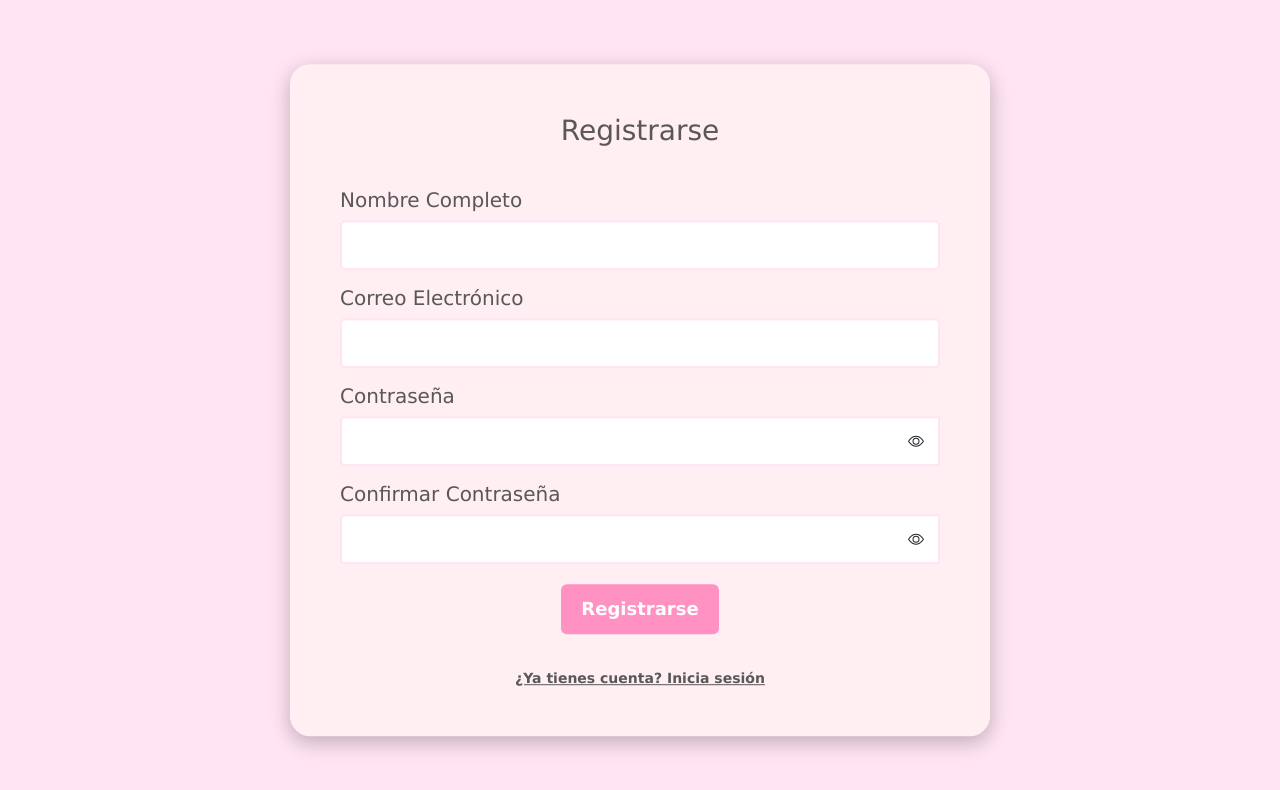
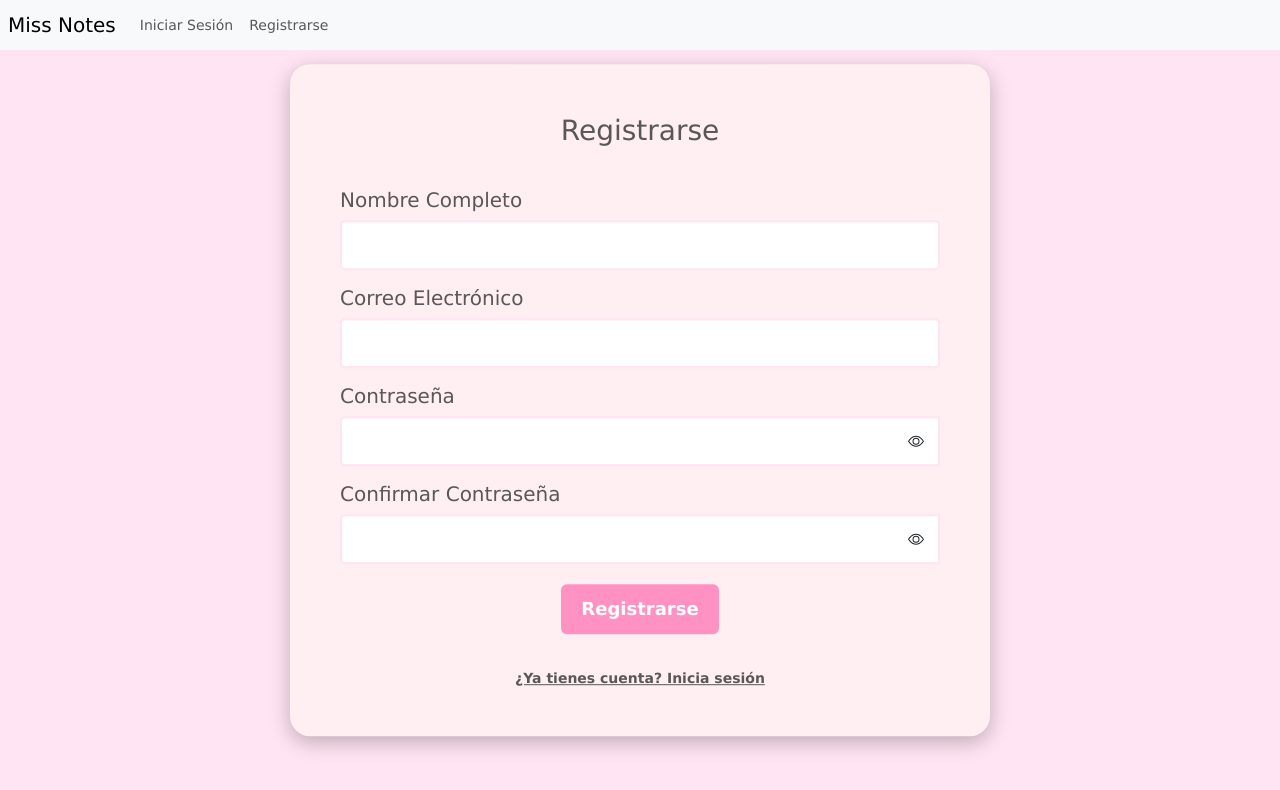
Before and after one commit to Josel02/miss-notes-react-dsw, a React (Create React App) app: page /register in a window 1280 px wide. Shown: the top 790 px of the page. Built offline with nearby package versions, Linux system fonts and the light colour scheme.

Commit message:
Refactor AuthContext.js, index.js, Layout.js, LoginPage.js, and RegisterPage.js

```diff
--- /dev/null
+++ b/src/components/AuthContext.js
@@ -0,0 +1,26 @@
+import React, { createContext, useContext, useState } from 'react';
+
+const AuthContext = createContext(null);
+
+export const AuthProvider = ({ children }) => {
+    const [isAuthenticated, setIsAuthenticated] = useState(false);
+    const [userId, setUserId] = useState(null);
+
+    const login = (userId) => {
+        setIsAuthenticated(true);
+        setUserId(userId);
+    };
+
+    const logout = () => {
+        setIsAuthenticated(false);
+        setUserId(null);
+    };
+
+    return (
+        <AuthContext.Provider value={{ isAuthenticated, userId, login, logout }}>
+            {children}
+        </AuthContext.Provider>
+    );
+};
+
+export const useAuth = () => useContext(AuthContext);
--- a/src/index.js
+++ b/src/index.js
@@ -1,13 +1,16 @@
 import React from 'react';
 import ReactDOM from 'react-dom/client';
 import './index.css';
+import { AuthProvider } from './components/AuthContext';
 import App from './App';
 import reportWebVitals from './reportWebVitals';
 
 const root = ReactDOM.createRoot(document.getElementById('root'));
 root.render(
   <React.StrictMode>
-    <App />
+    <AuthProvider>
+      <App />
+    </AuthProvider>
   </React.StrictMode>
 );
 
--- a/src/layouts/Layout.js
+++ b/src/layouts/Layout.js
@@ -1,10 +1,13 @@
 import React from 'react';
 import { Link } from 'react-router-dom';
+import { useAuth } from '../components/AuthContext'; // Verifica que la ruta de importación sea correcta
 import 'bootstrap/dist/css/bootstrap.min.css';
 import 'bootstrap-icons/font/bootstrap-icons.css';
 import '../styles/layout.css';
 
 const Layout = ({ children }) => {
+  const { isAuthenticated } = useAuth(); // Asegúrate de que el AuthContext está correctamente implementado
+
   return (
     <>
       <nav className="navbar navbar-expand-lg navbar-light bg-light">
@@ -14,15 +17,31 @@ const Layout = ({ children }) => {
         </button>
         <div id="navbarNav" className="collapse navbar-collapse">
           <ul className="navbar-nav">
+            {isAuthenticated && (
+              <>
                 <li className="nav-item">
                   <Link className="nav-link" to="/notes">Notas</Link>
                 </li>
                 <li className="nav-item">
+                  <Link className="nav-link" to="/collections">Colecciones</Link>
+                </li>
+                <li className="nav-item">
+                  <Link className="nav-link" to="/profile">
+                    <i className="bi bi-person-circle"></i> Perfil
+                  </Link>
+                </li>
+              </>
+            )}
+            {!isAuthenticated && (
+              <>
+                <li className="nav-item">
                   <Link className="nav-link" to="/login">Iniciar Sesión</Link>
                 </li>
                 <li className="nav-item">
-              <Link className="nav-link" to="/collections">Colecciones</Link>
+                  <Link className="nav-link" to="/register">Registrarse</Link>
                 </li>
+              </>
+            )}
             {/* Agregar más elementos de navegación aquí si es necesario */}
           </ul>
         </div>
--- a/src/views/LoginPage.js
+++ b/src/views/LoginPage.js
@@ -1,4 +1,5 @@
 import React, { useState } from 'react';
+import { useAuth } from '../components/AuthContext';
 import Layout from '../layouts/Layout';
 import { useNavigate, Link } from 'react-router-dom';
 import axios from 'axios';
@@ -9,6 +10,7 @@ const LoginPage = () => {
     const [password, setPassword] = useState('');
     const [loginError, setLoginError] = useState(''); // Estado para manejar los mensajes de error
     const navigate = useNavigate();
+    const { login } = useAuth();
 
     const handleLogin = async (e) => {
         e.preventDefault();
@@ -19,6 +21,7 @@ const LoginPage = () => {
                 console.log(response.data);
                 sessionStorage.setItem('token', response.data.token);
                 sessionStorage.setItem('userId', response.data.userId);
+                login(response.data.userId);
                 navigate('/');
             })
             .catch((error) => {
--- a/src/views/RegisterPage.js
+++ b/src/views/RegisterPage.js
@@ -1,6 +1,7 @@
 import React, { useState } from 'react';
 import { useNavigate, Link } from 'react-router-dom';
 import axios from 'axios';
+import Layout from '../layouts/Layout';
 import '../styles/LoginRegister.css';
 import { Container, Form, Button, Alert, InputGroup, FormControl } from 'react-bootstrap';
 import { EyeSlash, Eye } from 'react-bootstrap-icons'; // Importa los íconos de Bootstrap
@@ -88,6 +89,7 @@ const RegisterPage = () => {
     };
 
     return (
+        <Layout>
         <Container className="login-container">
             <h2 className="login-title">Registrarse</h2>
             {errors.form && <Alert variant="danger">{errors.form}</Alert>}
@@ -160,6 +162,7 @@ const RegisterPage = () => {
                 </div>
             </Form>
         </Container>
+        </Layout>
     );
 
 
```
Lines whose indentation alone changed are shown as unchanged.
